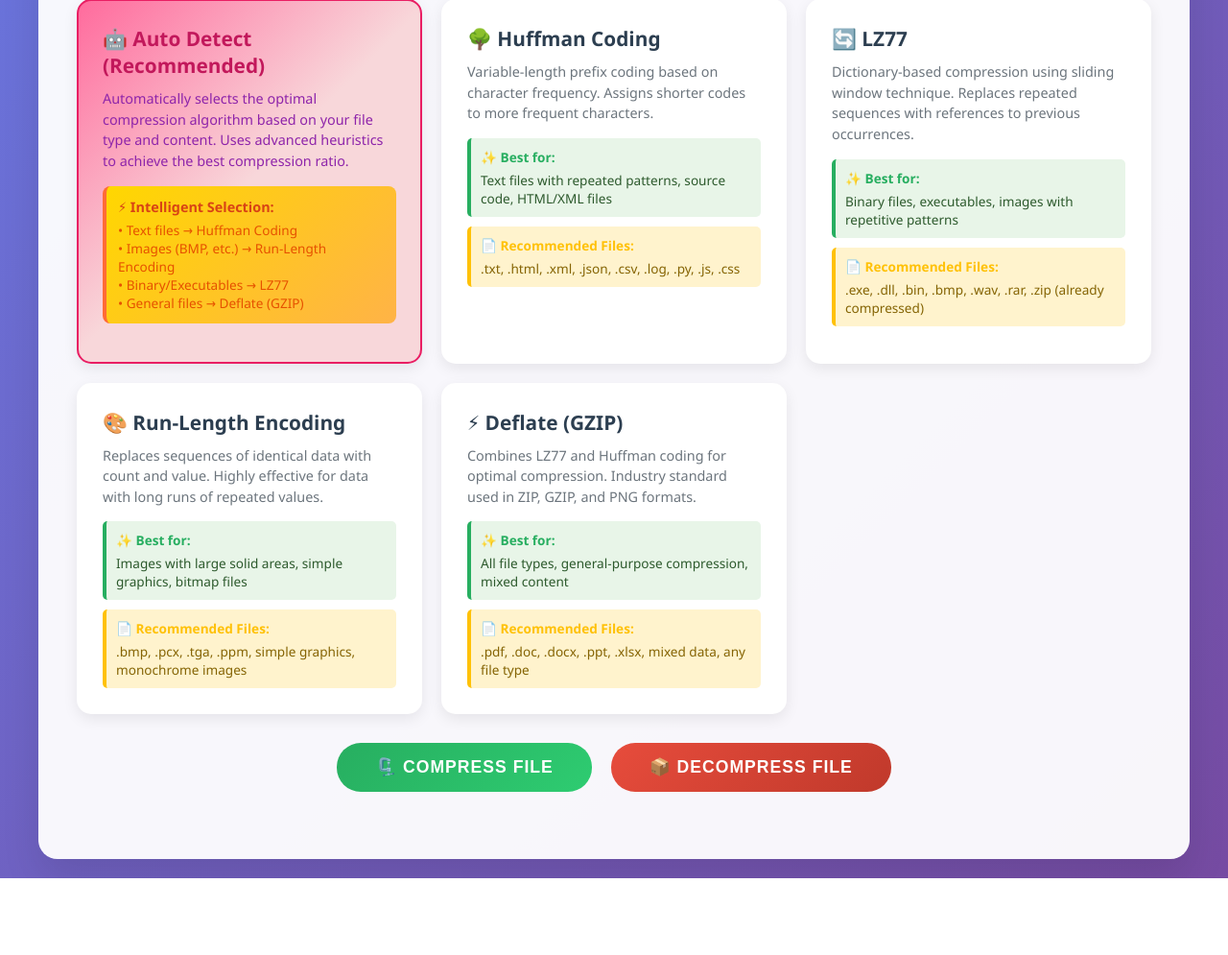
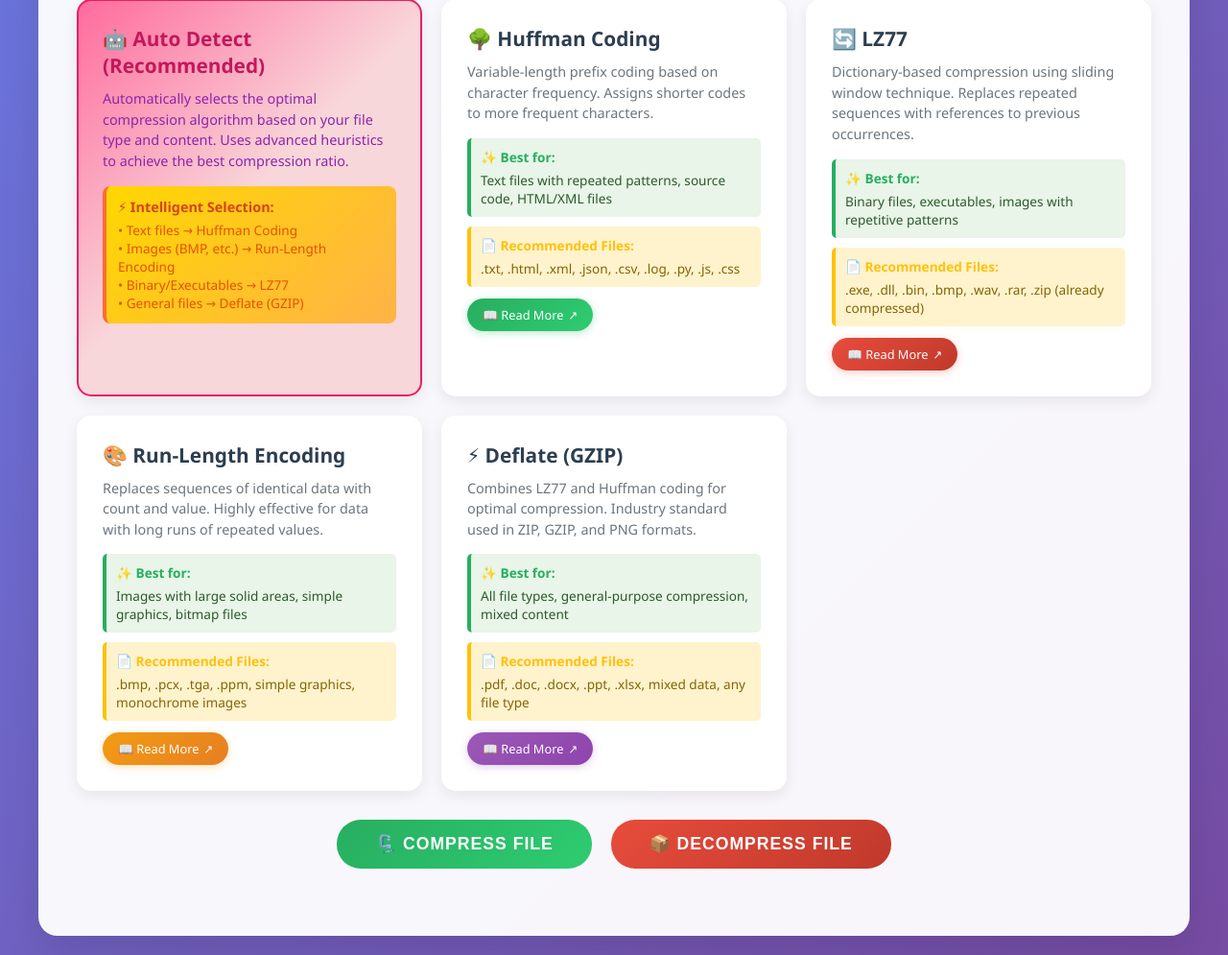
Before and after one commit to Anuj-m02/ComeOnPress, a Flask app: page / in a window 1280 px wide. Shown: the part 647-1642 px from the top of the page at 96% size. Before the commit the page ends 1562 px from the top, so only its background shows below. Run offline with Flask 3, Linux system fonts and the light colour scheme; some libraries are stand-ins or nearby versions.

Commit message:
read more added

```diff
--- a/templates/index.html
+++ b/templates/index.html
@@ -830,6 +830,84 @@
     color: var(--text-primary);
 }
 
+.read-more-btn {
+    display: inline-flex;
+    align-items: center;
+    gap: 5px;
+    background: linear-gradient(135deg, #3498db, #2980b9);
+    color: white;
+    padding: 8px 16px;
+    border: none;
+    border-radius: 20px;
+    font-size: 0.8em;
+    cursor: pointer;
+    transition: all 0.3s ease;
+    text-decoration: none;
+    margin-top: 12px;
+    font-weight: 500;
+    box-shadow: 0 2px 8px rgba(52, 152, 219, 0.3);
+}
+
+.read-more-btn:hover {
+    transform: translateY(-2px);
+    box-shadow: 0 4px 12px rgba(52, 152, 219, 0.4);
+    background: linear-gradient(135deg, #2980b9, #3498db);
+}
+
+.read-more-btn:active {
+    transform: translateY(0);
+}
+
+/* Different colors for each algorithm */
+.read-more-huffman {
+    background: linear-gradient(135deg, #27ae60, #2ecc71);
+    box-shadow: 0 2px 8px rgba(39, 174, 96, 0.3);
+}
+
+.read-more-huffman:hover {
+    background: linear-gradient(135deg, #2ecc71, #27ae60);
+    box-shadow: 0 4px 12px rgba(39, 174, 96, 0.4);
+}
+
+.read-more-lz77 {
+    background: linear-gradient(135deg, #e74c3c, #c0392b);
+    box-shadow: 0 2px 8px rgba(231, 76, 60, 0.3);
+}
+
+.read-more-lz77:hover {
+    background: linear-gradient(135deg, #c0392b, #e74c3c);
+    box-shadow: 0 4px 12px rgba(231, 76, 60, 0.4);
+}
+
+.read-more-rle {
+    background: linear-gradient(135deg, #f39c12, #e67e22);
+    box-shadow: 0 2px 8px rgba(243, 156, 18, 0.3);
+}
+
+.read-more-rle:hover {
+    background: linear-gradient(135deg, #e67e22, #f39c12);
+    box-shadow: 0 4px 12px rgba(243, 156, 18, 0.4);
+}
+
+.read-more-deflate {
+    background: linear-gradient(135deg, #9b59b6, #8e44ad);
+    box-shadow: 0 2px 8px rgba(155, 89, 182, 0.3);
+}
+
+.read-more-deflate:hover {
+    background: linear-gradient(135deg, #8e44ad, #9b59b6);
+    box-shadow: 0 4px 12px rgba(155, 89, 182, 0.4);
+}
+
+/* Dark mode read more buttons */
+[data-theme="dark"] .read-more-btn {
+    box-shadow: 0 2px 8px rgba(0, 0, 0, 0.4);
+}
+
+[data-theme="dark"] .read-more-btn:hover {
+    box-shadow: 0 4px 12px rgba(0, 0, 0, 0.6);
+}
+
     </style>
 </head>
 <body>
@@ -912,6 +990,9 @@
                             <div class="file-types-label">📄 Recommended Files:</div>
                             .txt, .html, .xml, .json, .csv, .log, .py, .js, .css
                         </div>
+                        <a href="https://en.wikipedia.org/wiki/Huffman_coding" target="_blank" class="read-more-btn read-more-huffman">
+    📖 Read More <span>↗</span>
+</a>
                     </label>
                 </div>
 
@@ -931,6 +1012,9 @@
                             <div class="file-types-label">📄 Recommended Files:</div>
                             .exe, .dll, .bin, .bmp, .wav, .rar, .zip (already compressed)
                         </div>
+                        <a href="https://en.wikipedia.org/wiki/LZ77_and_LZ78" target="_blank" class="read-more-btn read-more-lz77">
+    📖 Read More <span>↗</span>
+</a>
                     </label>
                 </div>
 
@@ -950,6 +1034,9 @@
                             <div class="file-types-label">📄 Recommended Files:</div>
                             .bmp, .pcx, .tga, .ppm, simple graphics, monochrome images
                         </div>
+                        <a href="https://en.wikipedia.org/wiki/Run-length_encoding" target="_blank" class="read-more-btn read-more-rle">
+    📖 Read More <span>↗</span>
+</a>
                     </label>
                 </div>
 
@@ -969,6 +1056,9 @@
                             <div class="file-types-label">📄 Recommended Files:</div>
                             .pdf, .doc, .docx, .ppt, .xlsx, mixed data, any file type
                         </div>
+                        <a href="https://en.wikipedia.org/wiki/Deflate" target="_blank" class="read-more-btn read-more-deflate">
+    📖 Read More <span>↗</span>
+</a>
                     </label>
                 </div>
             </div>
```
